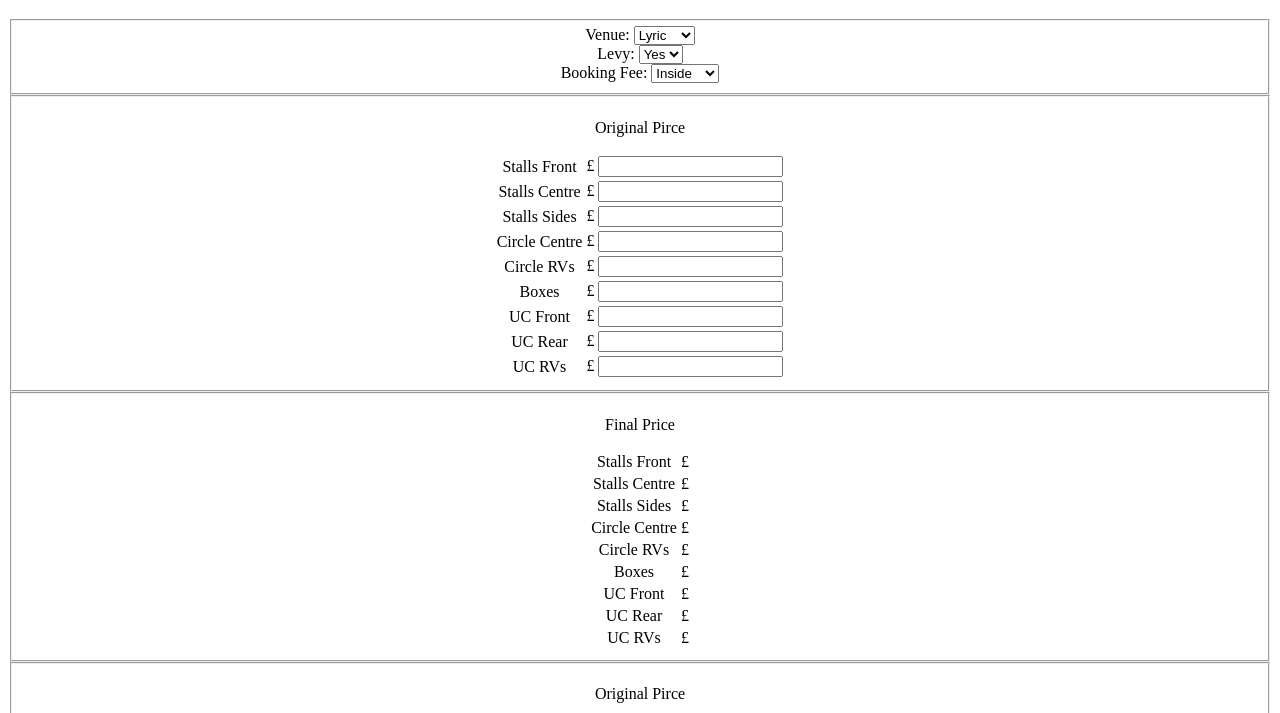
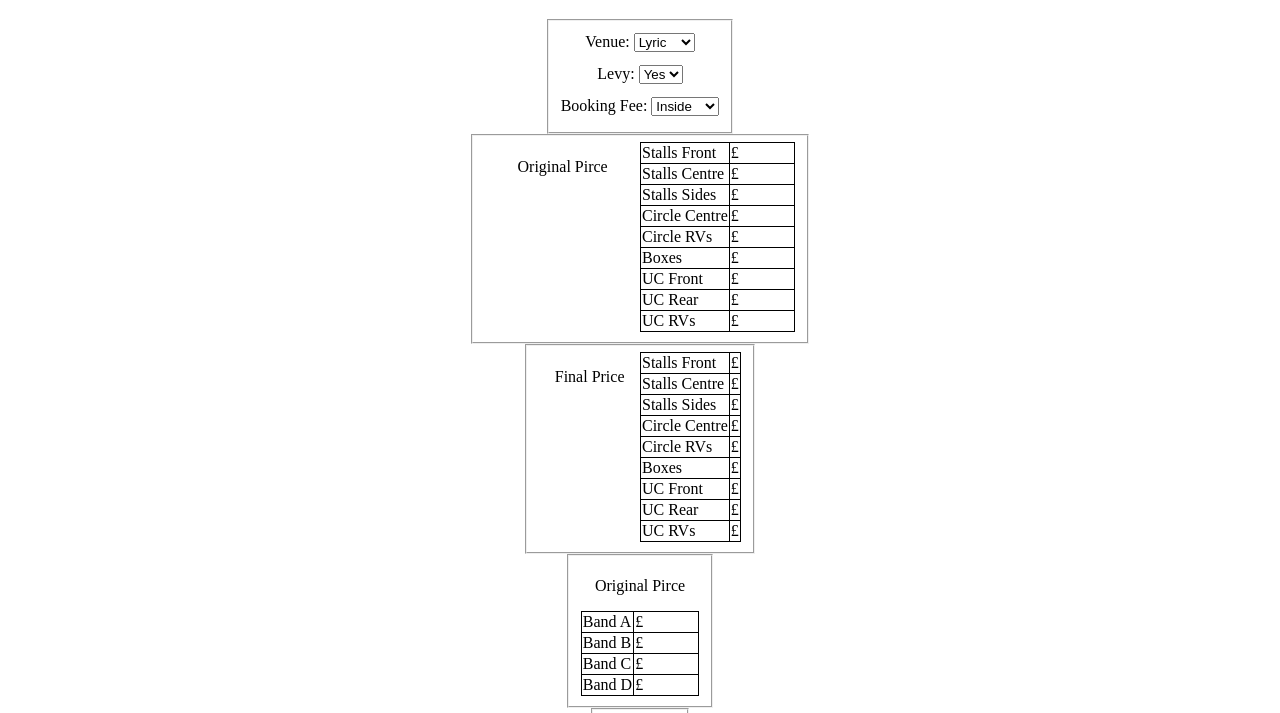
Before and after one commit to l-linn/lowry-ticket-price-cal, a plain HTML site: page index.html in a window 1280 px wide. Shown: the part 87-800 px from the top of the page. Drawn offline with Linux system fonts and the light colour scheme.

Commit message:
Update styles.css

```diff
--- a/styles.css
+++ b/styles.css
@@ -1,3 +1,7 @@
+* {
+    box-sizing: border-box;
+}
+
 label {
     display: block;
 }
@@ -6,10 +10,59 @@ h1 {
     text-align: center;
 }
 
-form {
+table {
+    border: 1px solid;
+    border-collapse: collapse;
+}
+
+td {
+    border: 1px solid;
+}
+
+.area {
+    text-align: left;
+}
+
+input {
+    border: none;
+    width: 50px;
+}
+
+.price {
+    width: 80px;
+}
+
+.logo {
+    width: 25%;
+    max-width: 240px;
+    margin-inline: auto;
+    display: block;
+    margin-top: 20px;
+}
+
+.setting {
+    text-align: center;
+    line-height: 2;
+}
+
+fieldset {
+    width: max-content;
+    margin-inline: auto;
+}
+
+.lyric {
+    display: grid;
+    max-width: 700px;
+    justify-content: center;
+}
+
+@media all and (min-width: 550px){
+    .lyric {
+    grid-template-columns: 1fr 1fr;
+    grid-template-rows: auto;
+    }
+  }
+
+p {
     text-align: center;
 }
-
-table {
-    margin-inline: auto;
-}
```
